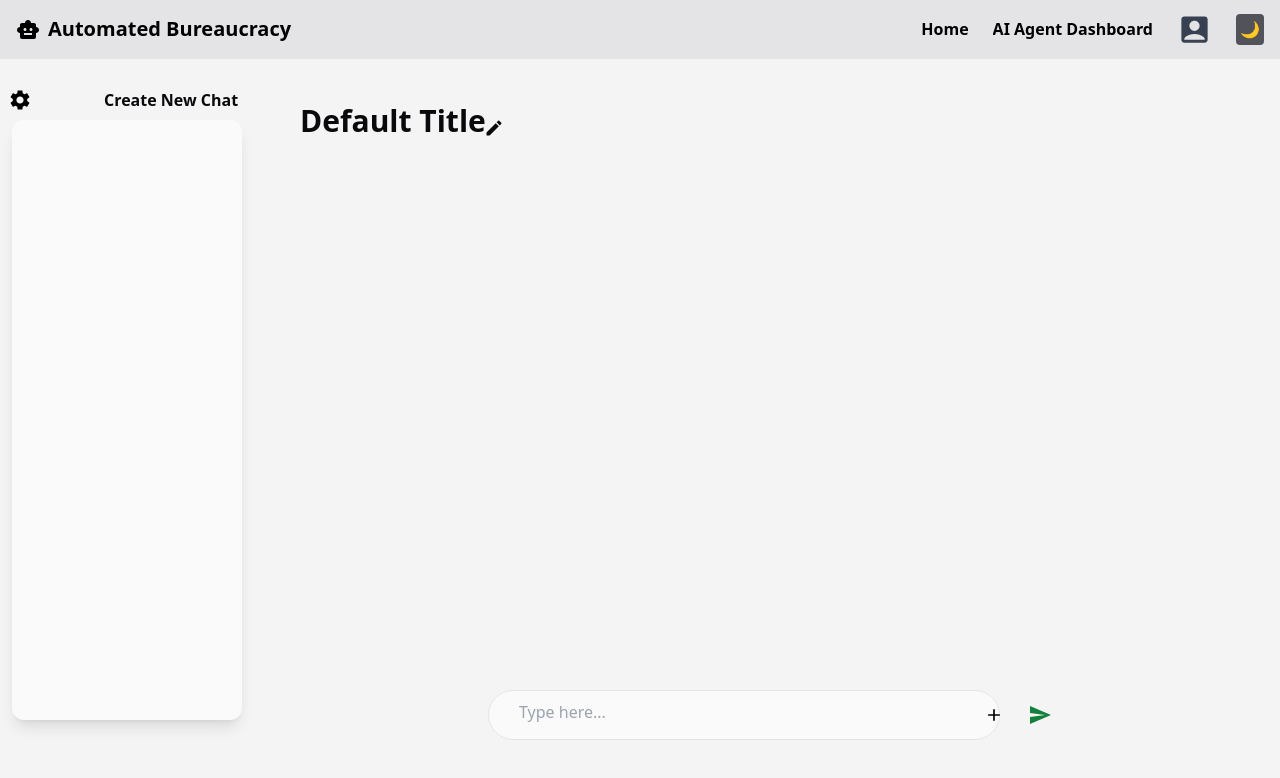
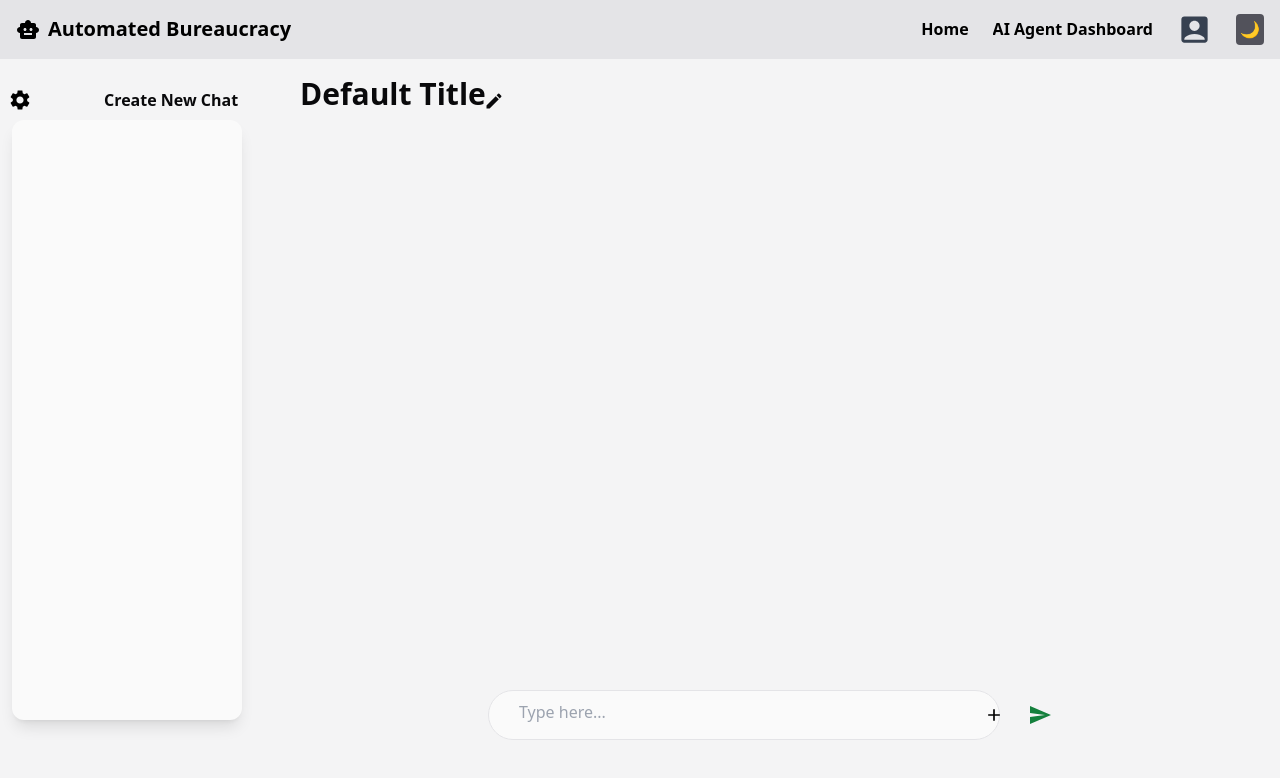
Before and after one commit to Automated-Bureaucracy-Kickoff/Automated-Bureaucracy, a React (Vite) app in the folder frontend-v2/: page /mainPage in a window 1280 px wide. Shown: the top 778 px of the page. Built offline with nearby package versions, Linux system fonts and the light colour scheme.

Commit message:
Fixed navbar styling

```diff
--- a/frontend-v2/src/components/Navbar.jsx
+++ b/frontend-v2/src/components/Navbar.jsx
@@ -19,7 +19,7 @@ const Navbar = () => {
   ];
 
   return (
-    <nav className="bg-zinc-200 text-black dark:bg-zinc-800 dark:text-zinc-200">
+    <nav className="fixed z-20 w-[100vw] bg-zinc-200 text-black dark:bg-zinc-800 dark:text-zinc-200 mb-1">
       <div className="container mx-auto px-4 py-3 flex justify-between items-center">
         {/* Logo */}
         <div className="text-xl font-bold">
--- a/frontend-v2/src/pages/MainPage.jsx
+++ b/frontend-v2/src/pages/MainPage.jsx
@@ -8,7 +8,7 @@ const MainPage = () => {
     const settingToggle = useSelector((state) => state.toggle.settingsDisplay)
     return (
         <>
-            <div className="w-[80vw] relative h-[95vh] left-[20%] bg-[var(--color-primary-bg)] dark:bg-[var(--color-primary-bg)]">
+            <div className="w-[80vw] relative h-[95vh] top-8 left-[20%] bg-[var(--color-primary-bg)] dark:bg-[var(--color-primary-bg)]">
                 {settingToggle ? <Settings /> : <ChatBot />}
             </div>
             <HistorySection />
```
